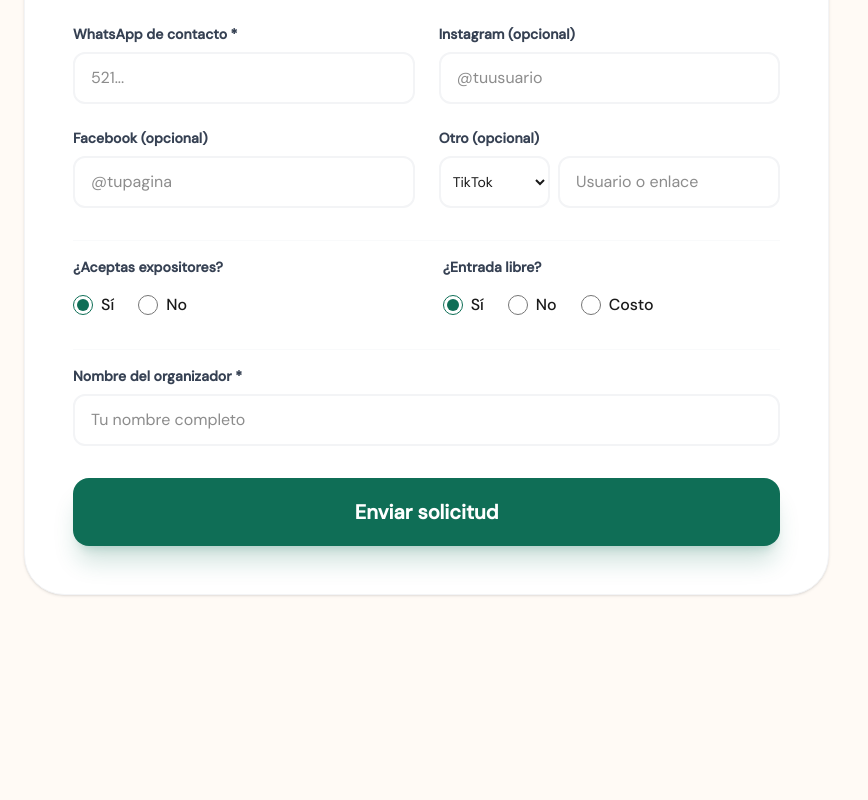
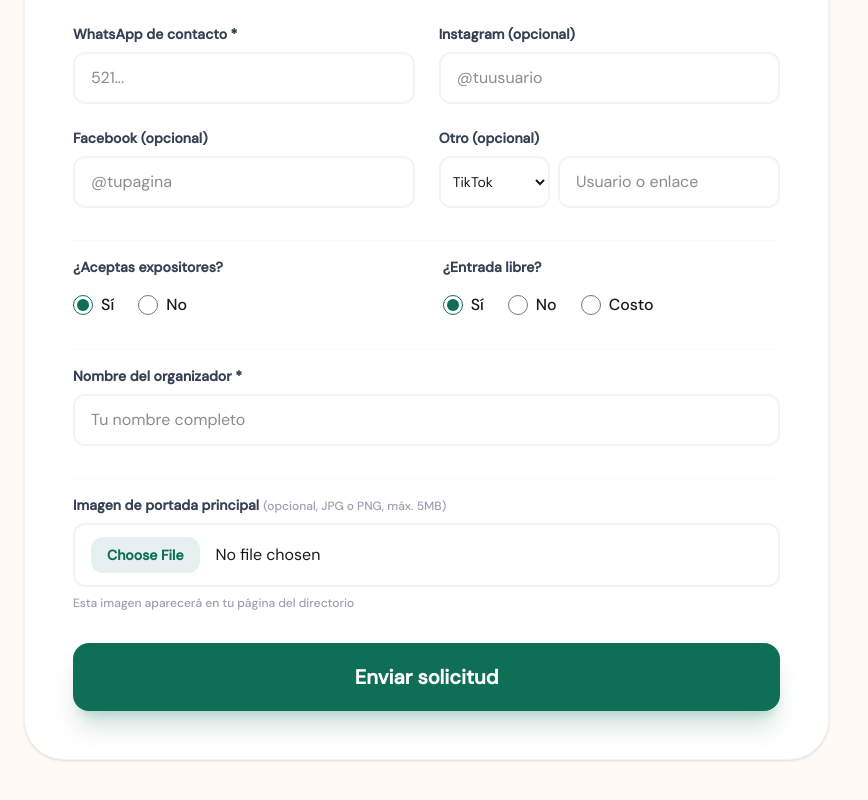
Before and after one commit to azulno26/bazaresmx, a Next.js app: page /publica-tu-bazar in a window 1280 px wide. Shown: the part 1161-1961 px from the top of the page, without its empty margins (0-868 px from the left). Before the commit the page ends 1836 px from the top, so only its background shows below. Built offline with nearby package versions, Linux system fonts and the light colour scheme.

Commit message:
feat: imagen de portada en formulario

```diff
--- a/src/app/api/solicitud/route.ts
+++ b/src/app/api/solicitud/route.ts
@@ -4,13 +4,30 @@ import { NextRequest, NextResponse } from 'next/server'
 const resend = new Resend(process.env.RESEND_API_KEY)
 
 export async function POST(req: NextRequest) {
-  const data = await req.json()
+  try {
+    const formData = await req.formData()
+    const data = JSON.parse(formData.get('data') as string)
+    const imagen = formData.get('imagen') as File | null
 
-  try {
+    let imageInfo = 'No se adjuntó imagen'
+    let attachments = undefined
+
+    if (imagen) {
+      const buffer = Buffer.from(await imagen.arrayBuffer())
+      const base64 = buffer.toString('base64')
+      imageInfo = `Imagen adjunta: ${imagen.name} (${(imagen.size / 1024).toFixed(0)} KB)`
+
+      attachments = [{
+        filename: imagen.name,
+        content: base64,
+      }]
+    }
+
     await resend.emails.send({
       from: 'onboarding@resend.dev',
       to: 'azulno26@hotmail.com',
       subject: `Nueva solicitud de bazar: ${data.nombre}`,
+      attachments,
       html: `
         <h2>Nueva solicitud de publicación en BazaresMX</h2>
         <p><strong>Nombre del bazar:</strong> ${data.nombre}</p>
@@ -29,8 +46,10 @@ export async function POST(req: NextRequest) {
         <p><strong>Acepta expositores:</strong> ${data.aceptaExpositores}</p>
         <p><strong>Entrada:</strong> ${data.entrada}</p>
         <p><strong>Organizador:</strong> ${data.organizador}</p>
+        <p><strong>Imagen:</strong> ${imageInfo}</p>
       `
     })
+
     return NextResponse.json({ ok: true })
   } catch (error) {
     console.error("Error sending email:", error);
--- a/src/app/publica-tu-bazar/page.tsx
+++ b/src/app/publica-tu-bazar/page.tsx
@@ -15,6 +15,7 @@ export default function PublishBazarForm() {
   const [submitted, setSubmitted] = useState(false);
   const [loading, setLoading] = useState(false);
   const [error, setError] = useState("");
+  const [imageFile, setImageFile] = useState<File | null>(null);
   const [formData, setFormData] = useState({
     nombreBazar: "",
     ciudad: "Ciudad de México",
@@ -65,10 +66,7 @@ export default function PublishBazarForm() {
     setError("");
 
     try {
-      const response = await fetch('/api/solicitud', {
-        method: 'POST',
-        headers: { 'Content-Type': 'application/json' },
-        body: JSON.stringify({
+      const formState = {
         nombre: formData.nombreBazar,
         estado: formData.ciudad,
         colonia: formData.colonia,
@@ -88,7 +86,17 @@ export default function PublishBazarForm() {
         aceptaExpositores: formData.aceptaExpositores,
         entrada: formData.entradaLibre,
         organizador: formData.nombreOrganizador,
-        }),
+      };
+
+      const submitFormData = new FormData();
+      submitFormData.append('data', JSON.stringify(formState));
+      if (imageFile) {
+        submitFormData.append('imagen', imageFile);
+      }
+
+      const response = await fetch('/api/solicitud', {
+        method: 'POST',
+        body: submitFormData,
       });
 
       const result = await response.json();
@@ -434,6 +442,19 @@ export default function PublishBazarForm() {
                   placeholder="Tu nombre completo"
                 />
               </div>
+              <div className="flex flex-col gap-2 pt-4 border-t border-gray-50">
+                <label className="text-sm font-bold text-gray-700 flex flex-col md:flex-row md:items-baseline gap-1">
+                  <span>Imagen de portada principal</span>
+                  <span className="text-xs text-gray-400 font-medium">(opcional, JPG o PNG, máx. 5MB)</span>
+                </label>
+                <input
+                  type="file"
+                  accept="image/jpeg,image/png,image/webp"
+                  onChange={(e) => setImageFile(e.target.files?.[0] || null)}
+                  className="border-2 border-gray-100 rounded-xl px-4 py-3 focus:border-primary outline-none transition file:mr-4 file:py-2 file:px-4 file:rounded-xl file:border-0 file:text-sm file:font-semibold file:bg-primary/10 file:text-primary hover:file:bg-primary/20 file:cursor-pointer"
+                />
+                <p className="text-xs text-gray-400 font-medium">Esta imagen aparecerá en tu página del directorio</p>
+              </div>
 
               <button
                 type="submit"
```
Lines whose indentation alone changed are shown as unchanged.
